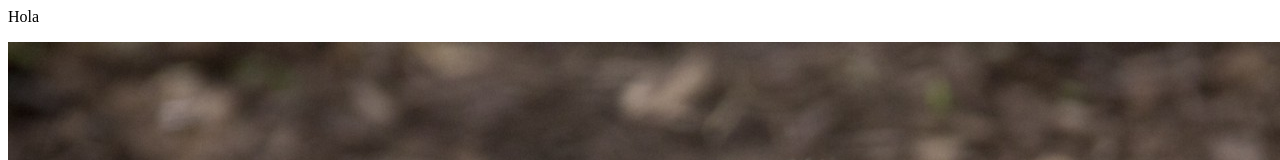
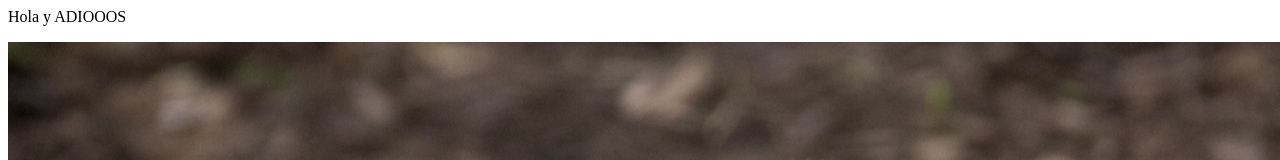
Before and after one commit to meygarcia/mysite-docker, a plain HTML site: page src/index.html in a window 1280 px wide. Shown: the top 160 px of the page. Drawn offline with Linux system fonts and the light colour scheme.

Commit message:
cambio en index

```diff
--- a/src/index.html
+++ b/src/index.html
@@ -1,3 +1,3 @@
-<p>Hola</p>
+<p>Hola y ADIOOOS</p>
 
 <img src="perrito.jpeg" alt="Italian Trulli">
```
